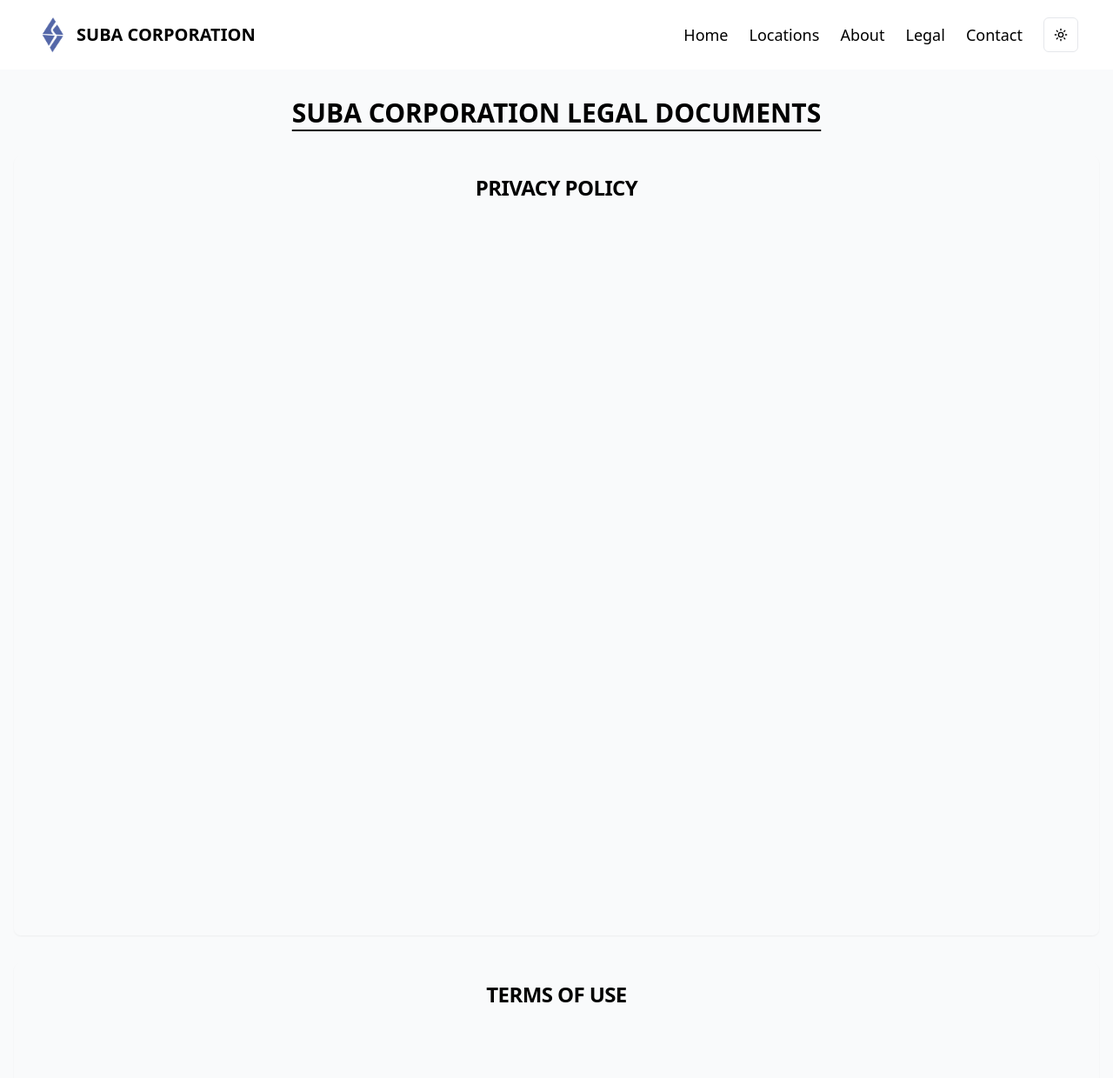
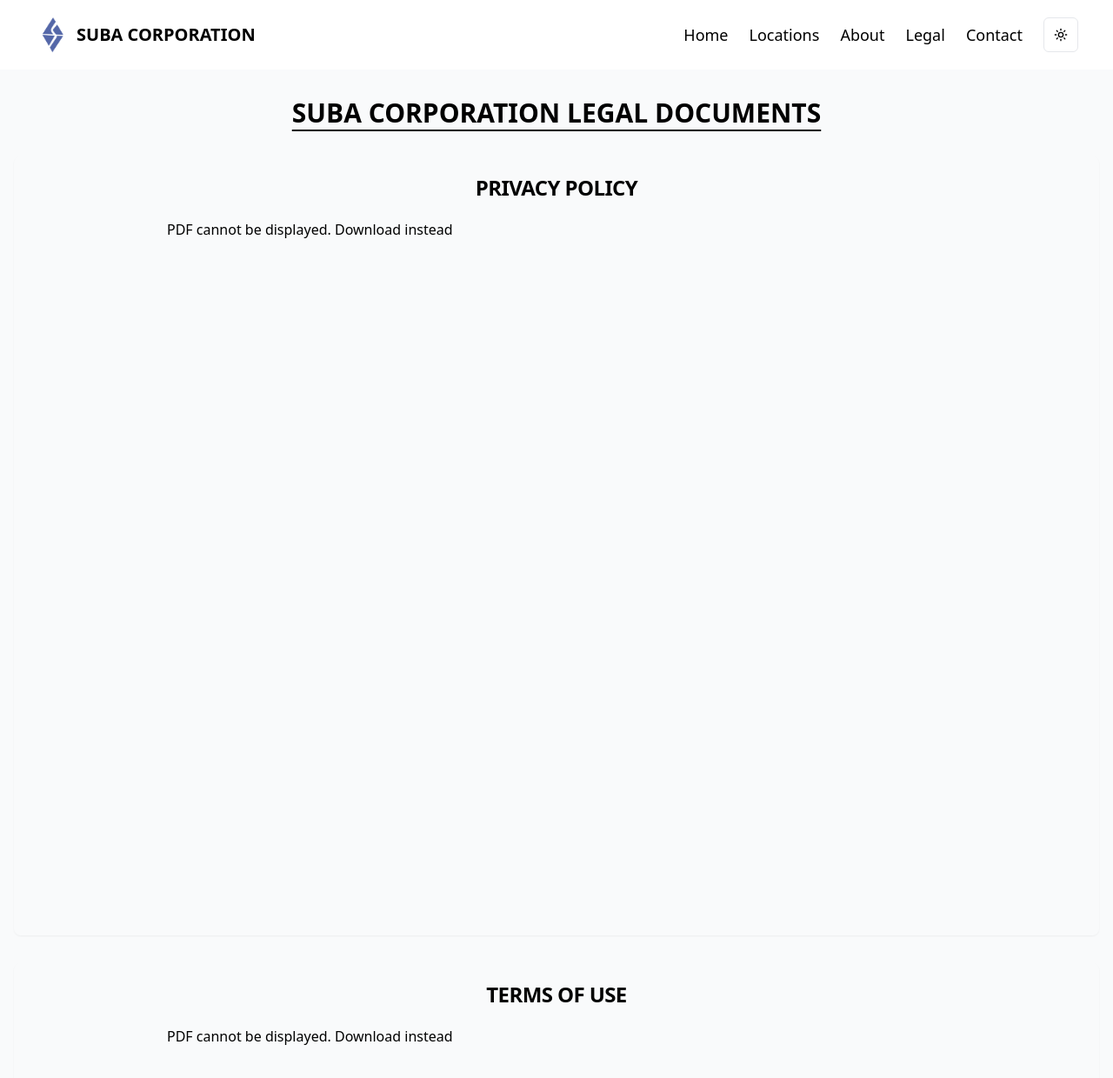
Before and after one commit to WilliamGiammona/subacorp, a Next.js app: page /legal in a window 1280 px wide. Shown: the top 1240 px of the page at 87% size. Built offline with nearby package versions, Linux system fonts and the light colour scheme.

Commit message:
changed to object from iframe

```diff
--- a/app/legal/page.tsx
+++ b/app/legal/page.tsx
@@ -24,13 +24,18 @@ const Legal = () => {
               </CardHeader>
               <CardContent>
                 <div className="w-full max-w-4xl mx-auto">
-                  <div className="relative w-full rounded-md overflow-hidden h-screen md:h-[800px]">
-                    <iframe
-                      src="/legal/SUBA-Privacy-Policy.pdf"
-                      className="absolute top-0 left-0 w-full h-full"
-                      title="Privacy Policy"
-                    />
-                  </div>
+                  <object
+                    data="/legal/SUBA-Privacy-Policy.pdf"
+                    type="application/pdf"
+                    className="w-full h-screen"
+                  >
+                    <p>
+                      PDF cannot be displayed.{" "}
+                      <a href="/legal/SUBA-Privacy-Policy.pdf">
+                        Download instead
+                      </a>
+                    </p>
+                  </object>
                 </div>
               </CardContent>
             </Card>
@@ -42,13 +47,16 @@ const Legal = () => {
               </CardHeader>
               <CardContent>
                 <div className="w-full max-w-4xl mx-auto">
-                  <div className="relative w-full rounded-md overflow-hidden h-screen md:h-[800px]">
-                    <iframe
-                      src="/legal/SUBA-TOU.pdf"
-                      className="absolute top-0 left-0 w-full h-full"
-                      title="Terms of Use"
-                    />
-                  </div>
+                  <object
+                    data="/legal/SUBA-TOU.pdf"
+                    type="application/pdf"
+                    className="w-full h-screen"
+                  >
+                    <p>
+                      PDF cannot be displayed.{" "}
+                      <a href="/legal/SUBA-TOU.pdf">Download instead</a>
+                    </p>
+                  </object>
                 </div>
               </CardContent>
             </Card>
```
